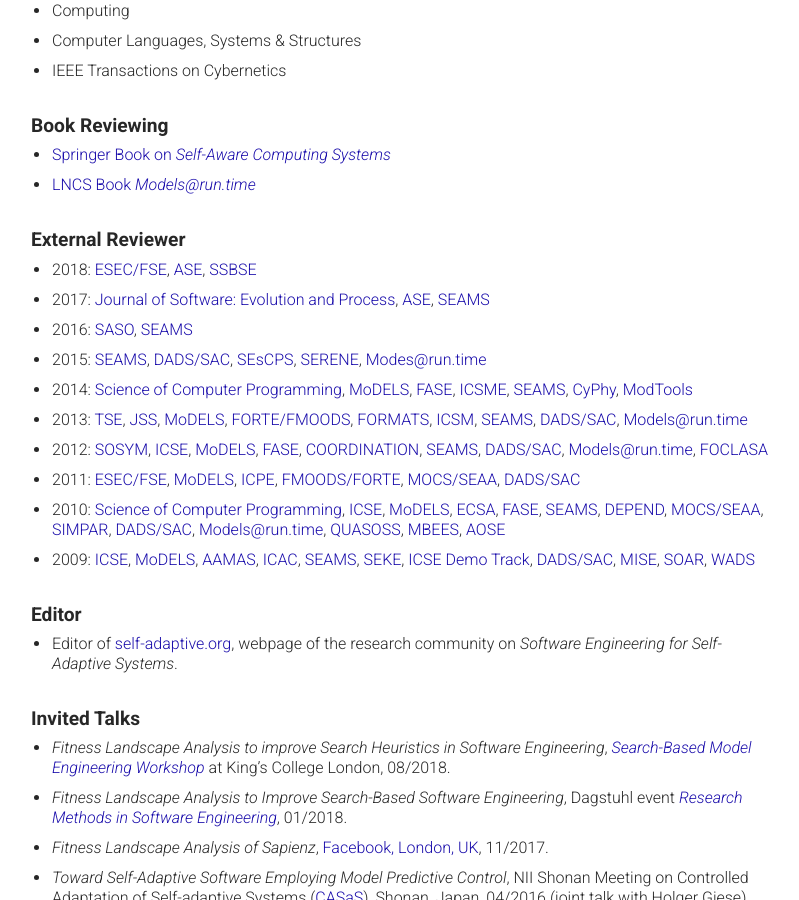
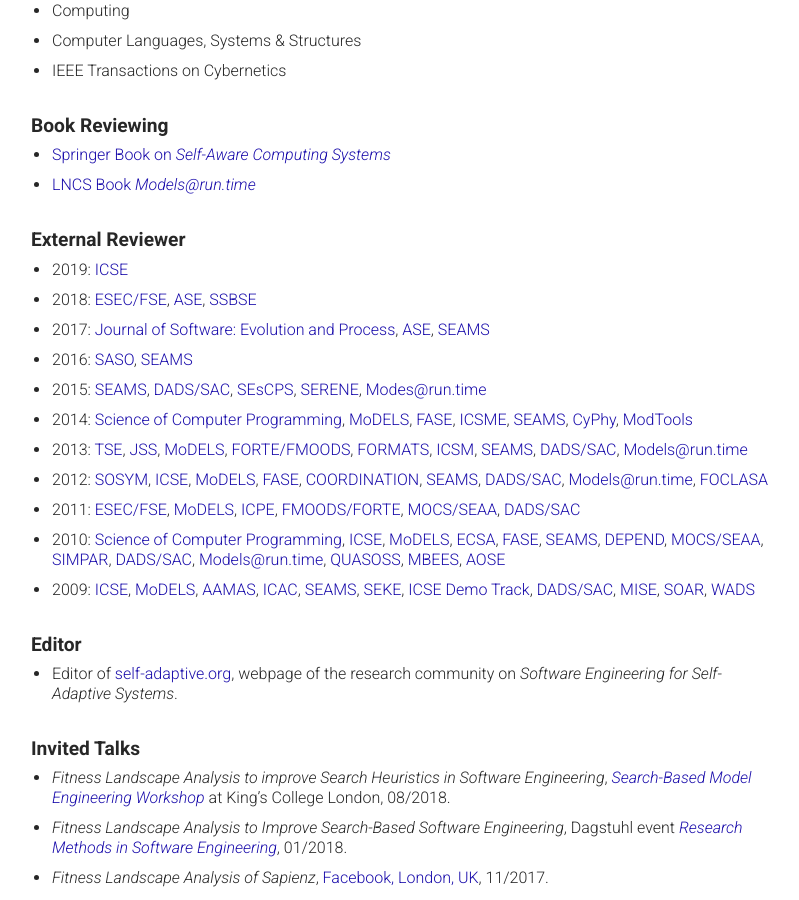
Before and after one commit to thomas-vogel/thomas-vogel.github.io, a Jekyll site: the page built from _pages/activities.md, in a window 1280 px wide and 900 px high, scrolled down 1776 px. Shown: the whole window, without its empty margins (234-1033 px from the left). Built offline with Jekyll 4.4.1, drawn with Linux system fonts in a browser that asks for light colours.

Commit message:
Add ext review ICSE19.

```diff
--- a/_pages/activities.md
+++ b/_pages/activities.md
@@ -62,6 +62,8 @@ layout: paper
 
 ## External Reviewer
 
+* 2019:
+[ICSE](https://conf.researchr.org/home/icse-2019/){:target="_blank"}
 * 2018:
 [ESEC/FSE](https://conf.researchr.org/home/fse-2018){:target="_blank"},
 [ASE](http://www.ase2018.com){:target="_blank"},
```
